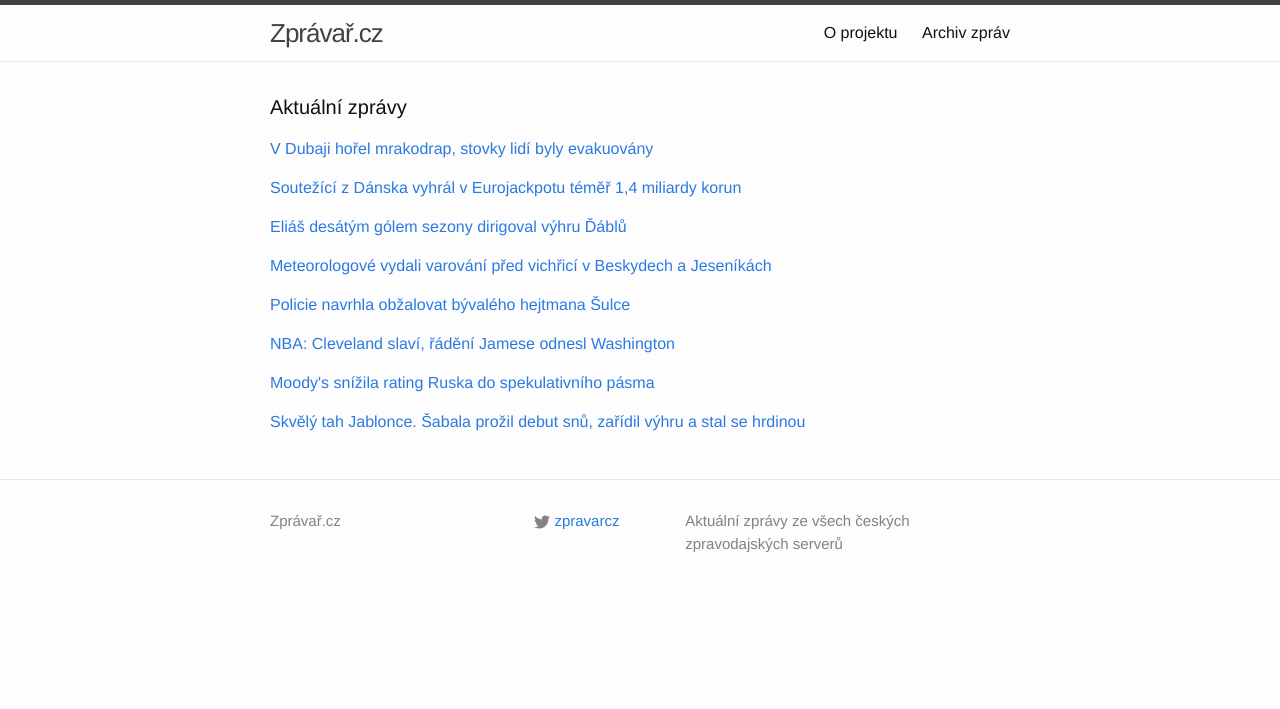
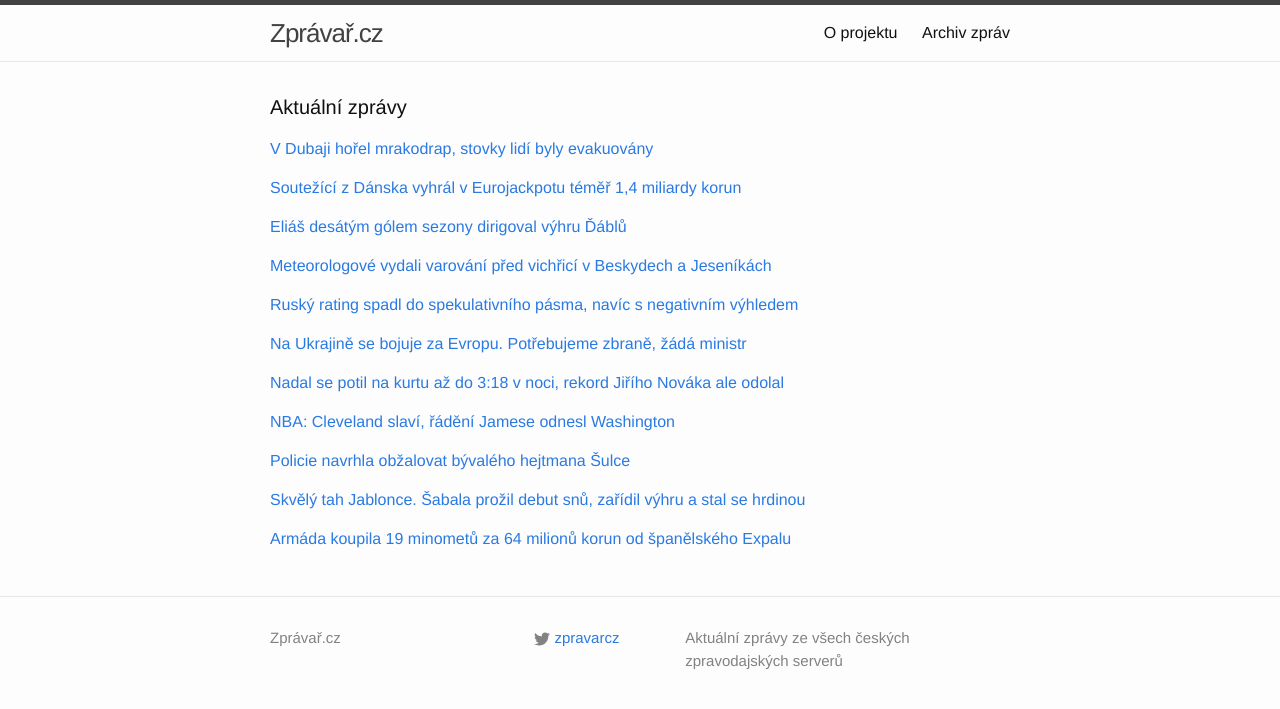
Before and after one commit to adliska/zpravar, a Jekyll site: the page built from index.html, in a window 1280 px wide. Shown: the top 709 px of the page. Built offline with Jekyll 4.4.1, drawn with Linux system fonts in a browser that asks for light colours.

Commit message:
zpravar news update

```diff
--- a/index.html
+++ b/index.html
@@ -51,35 +51,60 @@ layout: default
 <li><a href=http://www.ceskenoviny.cz/zpravy/zpravy/silny-vitr-dnes-zasahl-severovychod-ceska/1184033>Silný vítr dnes zasáhl severovýchod Česka - www.ceskenoviny.cz</a></li>
 <li><a href=http://zpravy.aktualne.cz/pocasi/cesko-zasahl-silny-vitr-meteorologove-doporucuji-nevychazet/r~265f2f28b99c11e498be002590604f2e/>Česko zasáhl silný vítr. Meteorologové doporučují nevycházet - zpravy.aktualne.cz</a></li>
 </ul>
-</div><p><a href="javascript:;" onclick="toggle_visibility('zpravy4')">Policie navrhla obžalovat bývalého hejtmana Šulce</a></p>
+</div><p><a href="javascript:;" onclick="toggle_visibility('zpravy4')">Ruský rating spadl do spekulativního pásma, navíc s negativním výhledem</a></p>
 <div id="zpravy4" style="display:none">
+<ul>
+<li><a href=http://www.ceskatelevize.cz/ct24/ekonomika/302427-rusky-rating-spadl-do-spekulativniho-pasma-navic-s-negativnim-vyhledem/>Ruský rating spadl do spekulativního pásma, navíc s negativním výhledem - www.ceskatelevize.cz</a></li>
+<li><a href=http://zpravy.e15.cz/zahranicni/ekonomika/moody-s-snizila-rating-ruska-do-spekulativniho-pasma-1165200>Moody's snížila rating Ruska do spekulativního pásma - zpravy.e15.cz</a></li>
+<li><a href=http://byznys.ihned.cz/c1-63569960-agentura-moody-s-poslala-rusko-do-spekulativniho-pasma>Agentura Moody's poslala Rusko do spekulativního pásma - byznys.ihned.cz</a></li>
+<li><a href=http://byznys.ihned.cz/c1-63569960-rusko-se-propadlo-do-spekulativniho-pasma-moody-s-mu-snizila-rating-na-ba1>Rusko se propadlo do spekulativního pásma. Moody's mu snížila rating na Ba1 - byznys.ihned.cz</a></li>
+<li><a href=http://www.financninoviny.cz/zpravodajstvi/zpravy/moody-s-snizila-rating-ruska-do-spekulativniho-pasma/1184001>Moody's snížila rating Ruska do spekulativního pásma - www.financninoviny.cz</a></li>
+</ul>
+</div><p><a href="javascript:;" onclick="toggle_visibility('zpravy5')">Na Ukrajině se bojuje za Evropu. Potřebujeme zbraně, žádá ministr</a></p>
+<div id="zpravy5" style="display:none">
+<ul>
+<li><a href=http://zpravy.idnes.cz/ukrajina-potrebuje-zbrane-rika-klimkin-d94-/zahranicni.aspx?c=A150221_111833_zahranicni_neh>Na Ukrajině se bojuje za Evropu. Potřebujeme zbraně, žádá ministr - zpravy.idnes.cz</a></li>
+<li><a href=http://zahranicni.ihned.cz/rusko/c1-63570620-potrebujeme-zbrane-pro-mir-a-obranu-evropske-unie-rika-ukrajinsky-ministr>Potřebujeme zbraně pro mír a obranu Evropské unie, říká ukrajinský ministr - zahranicni.ihned.cz</a></li>
+<li><a href=http://www.lidovky.cz/obrana-ukrajiny-je-obranou-evropske-unie-rika-klimkin-a-zada-o-zbrane-1is-/zpravy-svet.aspx?c=A150221_111303_ln_zahranici_mct>Obrana Ukrajiny je obranou Evropské unie, říká Klimkin a žádá o zbraně  - www.lidovky.cz</a></li>
+<li><a href=http://www.ceskenoviny.cz/zpravy/zpravy/obrana-ukrajiny-je-podle-klimkina-obranou-evropske-unie/1184072>Obrana Ukrajiny je podle Klimkina obranou Evropské unie - www.ceskenoviny.cz</a></li>
+<li><a href=http://www.ceskenoviny.cz/zpravy/zpravy/kyjev-si-pripomina-pad-prezidenta-janukovyce-a-masakr-na-majdanu/1184006>Kyjev si připomíná pád prezidenta Janukovyče a masakr na Majdanu - www.ceskenoviny.cz</a></li>
+</ul>
+</div><p><a href="javascript:;" onclick="toggle_visibility('zpravy6')">Nadal se potil na kurtu až do 3:18 v noci, rekord Jiřího Nováka ale odolal</a></p>
+<div id="zpravy6" style="display:none">
+<ul>
+<li><a href=http://www.denik.cz/tenis/nadal-se-potil-na-kurtu-az-do-3-18-v-noci-rekord-jiriho-novaka-ale-odolal-201502.html>Nadal se potil na kurtu až do 3:18 v noci, rekord Jiřího Nováka ale odolal - www.denik.cz</a></li>
+<li><a href=http://sport.aktualne.cz/nadal-v-riu-postoupil-v-3-18-v-noci-novakuv-rekord-odolal/r~40788baab9b211e486b9002590604f2e/>Nadal v Riu postoupil v 3:18 v noci, Novákův rekord odolal - sport.aktualne.cz</a></li>
+<li><a href=http://sport.idnes.cz/tenis-nadal-nocni-zapas-0vm-/tenis.aspx?c=A150221_111452_tenis_rou>Nadal na turnaji v Riu postoupil v 3:18 v noci, Novákův rekord odolal - sport.idnes.cz</a></li>
+<li><a href=http://www.tyden.cz/rubriky/sport/tenis/nadal-hral-az-do-rana-rekord-novaka-ale-neprekonal_334094.html>Nadal hrál až do rána. Rekord Nováka ale nepřekonal - www.tyden.cz</a></li>
+</ul>
+</div><p><a href="javascript:;" onclick="toggle_visibility('zpravy7')">NBA: Cleveland slaví, řádění Jamese odnesl Washington</a></p>
+<div id="zpravy7" style="display:none">
+<ul>
+<li><a href=http://sport.aktualne.cz/nba-cleveland-slavi-radeni-jamese-odnesl-washington/r~3e49befeb9ac11e49fc3002590604f2e/>NBA: Cleveland slaví, řádění Jamese odnesl Washington - sport.aktualne.cz</a></li>
+<li><a href=http://sport.idnes.cz/basketbal-nba-zpravodajstvi-dgc-/basket.aspx?c=A150221_100026_sport-basket_rou>Cleveland v NBA díky 28 bodům Jamese deklasoval Washington - sport.idnes.cz</a></li>
+<li><a href=http://www.denik.cz/ostatni_sport/to-byl-vyprask-cleveland-diky-28-bodum-jamese-smetl-washington-20150221.html>To byl výprask. Cleveland díky 28 bodům Jamese smetl Washington - www.denik.cz</a></li>
+<li><a href=http://www.sportovninoviny.cz/zpravy/cleveland-v-nba-diky-28-bodum-jamese-deklasoval-washington/1184055>Cleveland v NBA díky 28 bodům Jamese deklasoval Washington - www.sportovninoviny.cz</a></li>
+</ul>
+</div><p><a href="javascript:;" onclick="toggle_visibility('zpravy8')">Policie navrhla obžalovat bývalého hejtmana Šulce</a></p>
+<div id="zpravy8" style="display:none">
 <ul>
 <li><a href=http://www.ceskatelevize.cz/ct24/regiony/302425-policie-navrhla-obzalovat-byvaleho-hejtmana-sulce/>Policie navrhla obžalovat bývalého hejtmana Šulce - www.ceskatelevize.cz</a></li>
 <li><a href=http://www.denik.cz/z_domova/policie-navrhla-kvuli-odstupnemu-obzalovat-exhejtmana-sulce-20150221.html>Policie navrhla kvůli odstupnému obžalovat exhejtmana Šulce - www.denik.cz</a></li>
 <li><a href=http://zpravy.aktualne.cz/regiony/ustecky/policie-chce-pripad-exhejtmana-sulce-poslat-k-soudu/r~2f8b1146b99411e4a10c0025900fea04/>Policie chce případ exhejtmana Šulce poslat k soudu - zpravy.aktualne.cz</a></li>
 <li><a href=http://usti.idnes.cz/policie-poda-obzalobu-na-exhejmana-sulce-fd6-/usti-zpravy.aspx?c=A150221_2141562_usti-zpravy_cen>Policie navrhla obžalovat bývalého hejtmana Šulce - usti.idnes.cz</a></li>
 </ul>
-</div><p><a href="javascript:;" onclick="toggle_visibility('zpravy5')">NBA: Cleveland slaví, řádění Jamese odnesl Washington</a></p>
-<div id="zpravy5" style="display:none">
-<ul>
-<li><a href=http://sport.aktualne.cz/nba-cleveland-slavi-radeni-jamese-odnesl-washington/r~3e49befeb9ac11e49fc3002590604f2e/>NBA: Cleveland slaví, řádění Jamese odnesl Washington - sport.aktualne.cz</a></li>
-<li><a href=http://sport.idnes.cz/basketbal-nba-zpravodajstvi-dgc-/basket.aspx?c=A150221_100026_sport-basket_rou>Cleveland v NBA díky 28 bodům Jamese deklasoval Washington - sport.idnes.cz</a></li>
-<li><a href=http://www.denik.cz/ostatni_sport/to-byl-vyprask-cleveland-diky-28-bodum-jamese-smetl-washington-20150221.html>To byl výprask. Cleveland díky 28 bodům Jamese smetl Washington - www.denik.cz</a></li>
-<li><a href=http://www.sportovninoviny.cz/zpravy/cleveland-v-nba-diky-28-bodum-jamese-deklasoval-washington/1184055>Cleveland v NBA díky 28 bodům Jamese deklasoval Washington - www.sportovninoviny.cz</a></li>
-</ul>
-</div><p><a href="javascript:;" onclick="toggle_visibility('zpravy6')">Moody's snížila rating Ruska do spekulativního pásma</a></p>
-<div id="zpravy6" style="display:none">
-<ul>
-<li><a href=http://zpravy.e15.cz/zahranicni/ekonomika/moody-s-snizila-rating-ruska-do-spekulativniho-pasma-1165200>Moody's snížila rating Ruska do spekulativního pásma - zpravy.e15.cz</a></li>
-<li><a href=http://byznys.ihned.cz/c1-63569960-agentura-moody-s-poslala-rusko-do-spekulativniho-pasma>Agentura Moody's poslala Rusko do spekulativního pásma - byznys.ihned.cz</a></li>
-<li><a href=http://byznys.ihned.cz/c1-63569960-rusko-se-propadlo-do-spekulativniho-pasma-moody-s-mu-snizila-rating-na-ba1>Rusko se propadlo do spekulativního pásma. Moody's mu snížila rating na Ba1 - byznys.ihned.cz</a></li>
-<li><a href=http://www.financninoviny.cz/zpravodajstvi/zpravy/moody-s-snizila-rating-ruska-do-spekulativniho-pasma/1184001>Moody's snížila rating Ruska do spekulativního pásma - www.financninoviny.cz</a></li>
-</ul>
-</div><p><a href="javascript:;" onclick="toggle_visibility('zpravy7')">Skvělý tah Jablonce. Šabala prožil debut snů, zařídil výhru a stal se hrdinou</a></p>
-<div id="zpravy7" style="display:none">
+</div><p><a href="javascript:;" onclick="toggle_visibility('zpravy9')">Skvělý tah Jablonce. Šabala prožil debut snů, zařídil výhru a stal se hrdinou</a></p>
+<div id="zpravy9" style="display:none">
 <ul>
 <li><a href=http://www.denik.cz/fotbal/skvely-tah-jablonce-sabala-prozil-debut-snu-zaridil-vyhru-a-stal-se-hrdinou-2015.html>Skvělý tah Jablonce. Šabala prožil debut snů, zařídil výhru a stal se hrdinou - www.denik.cz</a></li>
 <li><a href=http://sport.aktualne.cz/dvougolovy-jablonecky-debutant-sabala-varovani-pro-vrbu/r~a3f1171ab95d11e498be002590604f2e/>Dvougólový jablonecký debutant Šabala: Varování pro Vrbu - sport.aktualne.cz</a></li>
 <li><a href=http://www.tyden.cz/rubriky/sport/fotbal/zahranicni-souteze/sabala-prozil-debut-snu-dvema-goly-zaridil-jablonci-vitezstvi_334079.html>Šabala prožil debut snů, dvěma góly zařídil Jablonci vítězství - www.tyden.cz</a></li>
 </ul>
+</div><p><a href="javascript:;" onclick="toggle_visibility('zpravy10')">Armáda koupila 19 minometů za 64 milionů korun od španělského Expalu</a></p>
+<div id="zpravy10" style="display:none">
+<ul>
+<li><a href=http://www.denik.cz/z_domova/armada-koupila-19-minometu-za-64-milionu-korun-od-spanelskeho-expalu-20150221.html>Armáda koupila 19 minometů za 64 milionů korun od španělského Expalu - www.denik.cz</a></li>
+<li><a href=http://zpravy.aktualne.cz/domaci/armada-ziskala-19-minometu-za-64-milionu/r~2d4c305ab99311e49e4b0025900fea04/>Po letech přijde změna. Armáda má 19 minometů za 64 milionů - zpravy.aktualne.cz</a></li>
+<li><a href=http://www.ceskenoviny.cz/zpravy/zpravy/armada-ziskala-19-minometu-za-64-milionu-od-spanelskeho-expalu/1184007>Armáda získala 19 minometů za 64 milionů od španělského Expalu - www.ceskenoviny.cz</a></li>
+</ul>
 </div></div>
```
